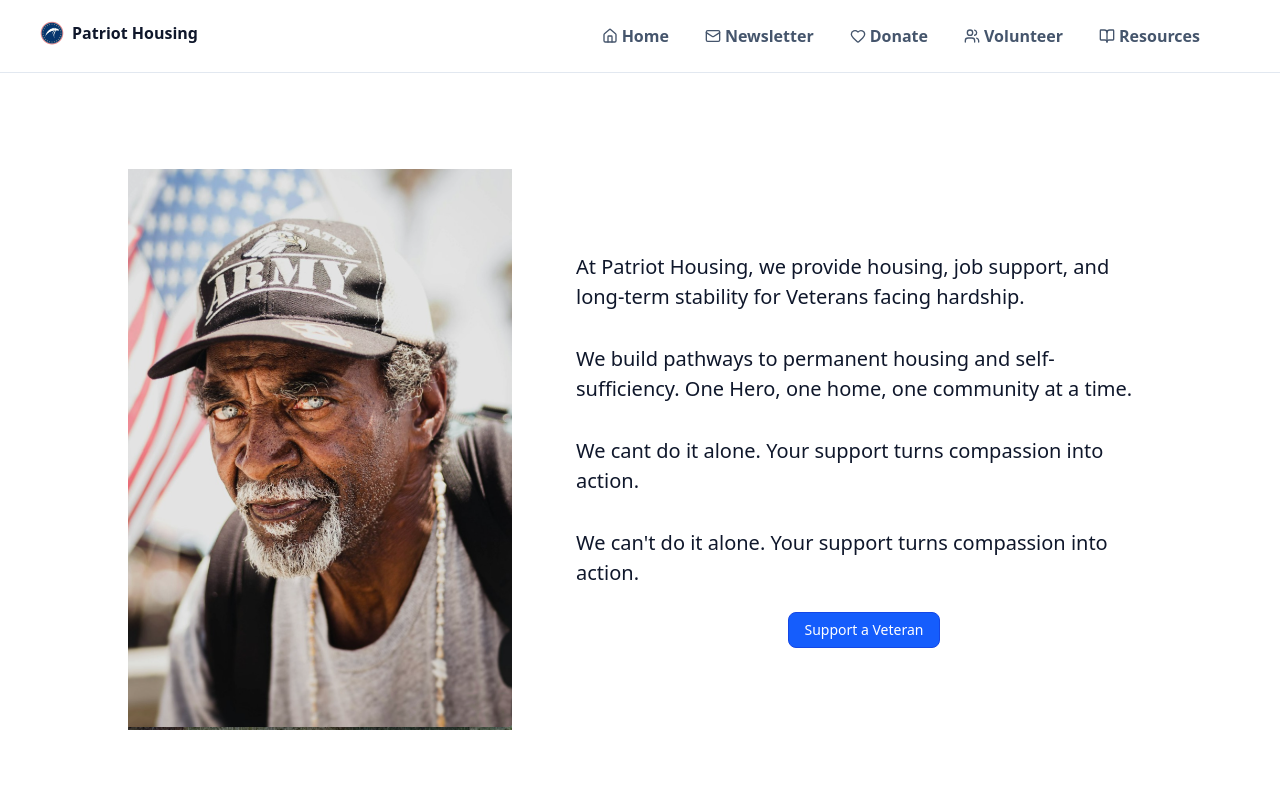
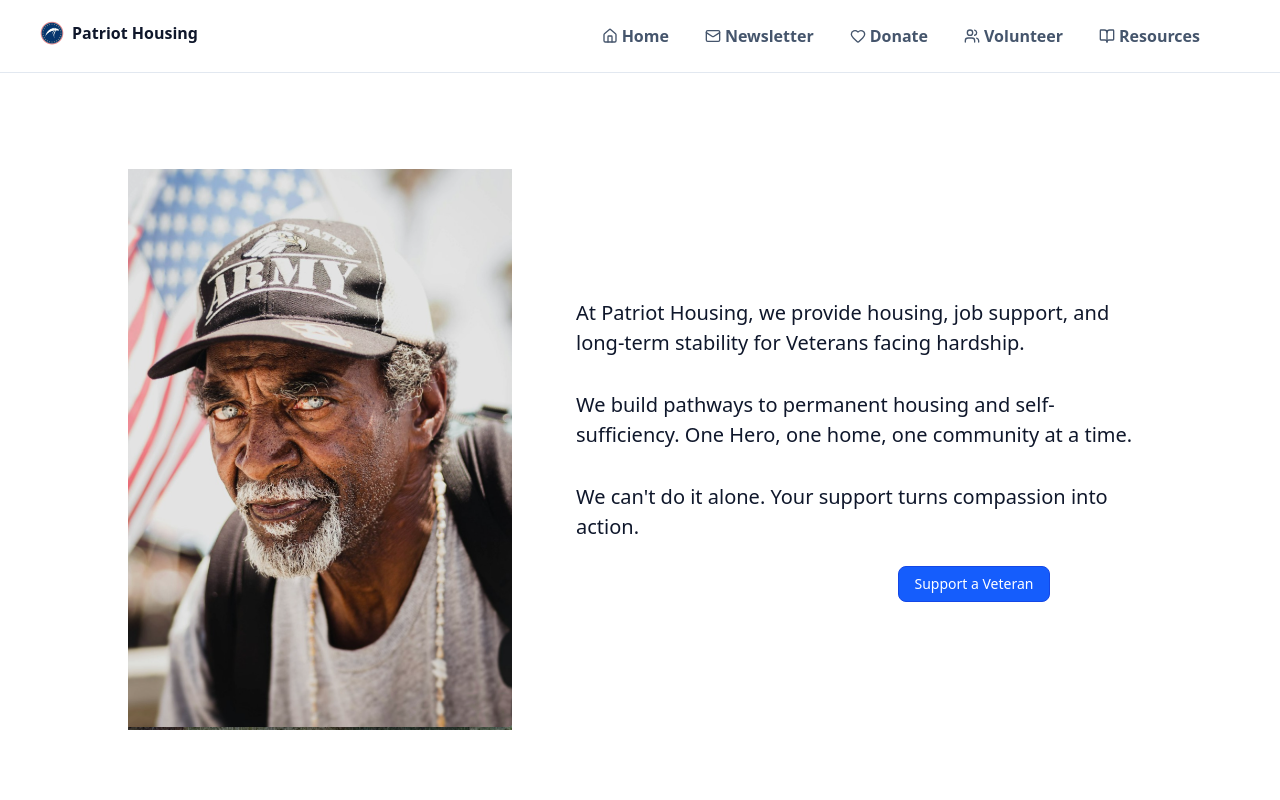
Before and after one commit to ktp-usc/patriot-housing, a Next.js app: page /donate in a window 1280 px wide. Shown: the top 800 px of the page. Built offline with nearby package versions, Linux system fonts and the light colour scheme.

Commit message:
Fix Donate Page duplicate button

```diff
--- a/app/donate/page.tsx
+++ b/app/donate/page.tsx
@@ -26,25 +26,12 @@ export default function DonatePage() {
                             self-sufficiency. One Hero, one home, one community at a time.
                         </p>
 
-                        <p className="pt-8 text-[20px]">
-                            We cant do it alone.
-                            Your support turns compassion into action.
-                        </p>
-
                         <p className="text-[20px] pt-8">
                             We can&apos;t do it alone.
                             Your support turns compassion into action.
                         </p>
 
                         {/* Button */}
-                        <div className="mt-6 flex justify-center">
-                            <Button className="bg-blue-600 hover:bg-blue-700">
-                                Support a Veteran
-                            </Button>
-                        </div>
-                    </div>
-                </section>
-            </main>
                         <div className="flex justify-center">
                             <a
                                 href="https://givebutter.com/c/XRhwPV"
@@ -57,7 +44,9 @@ export default function DonatePage() {
                             </Button>
                             </a>
                         </div>
-
+                    </div>
+                </section>
+            </main>
 
             <Footer />
         </div>
```
Lines whose indentation alone changed are shown as unchanged.
